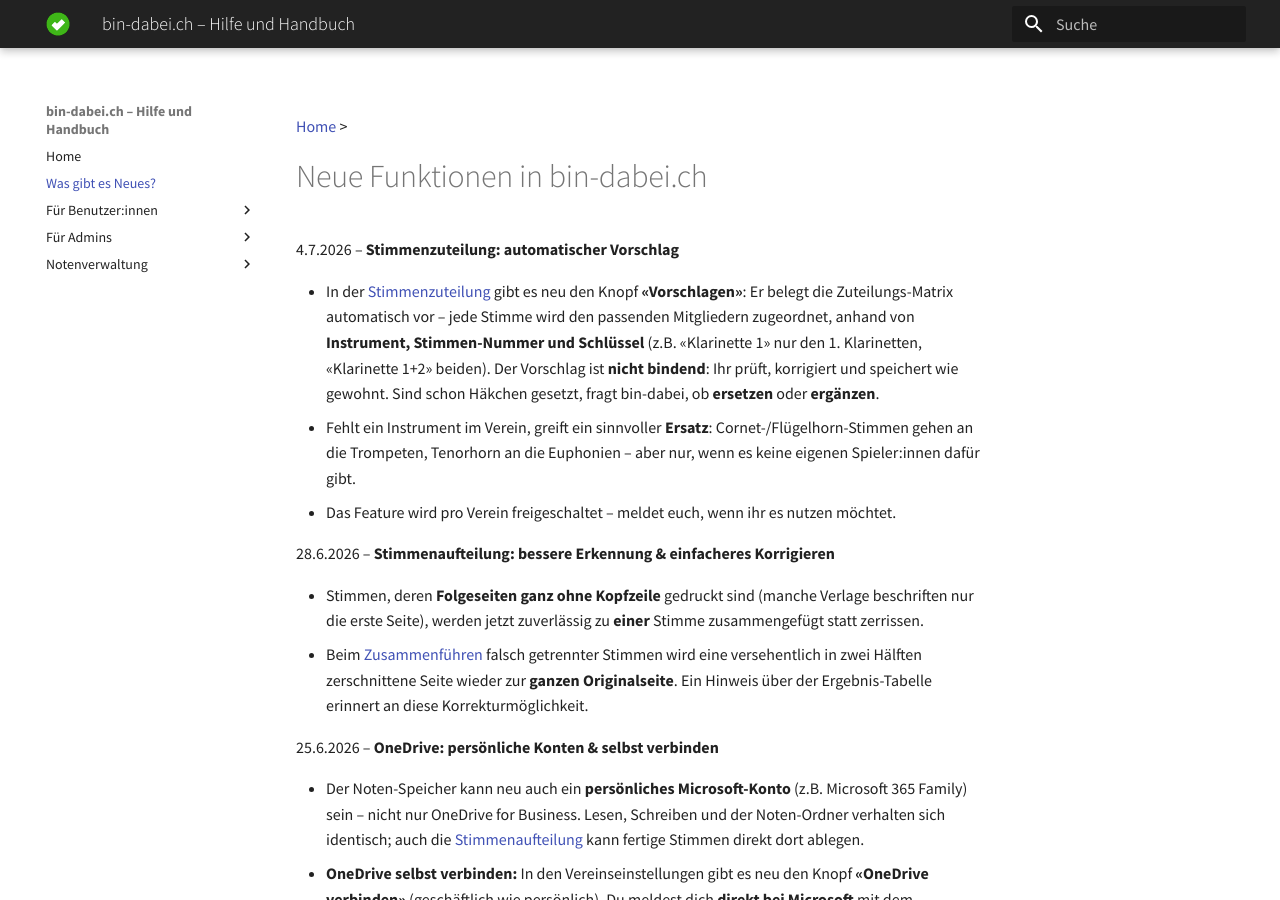
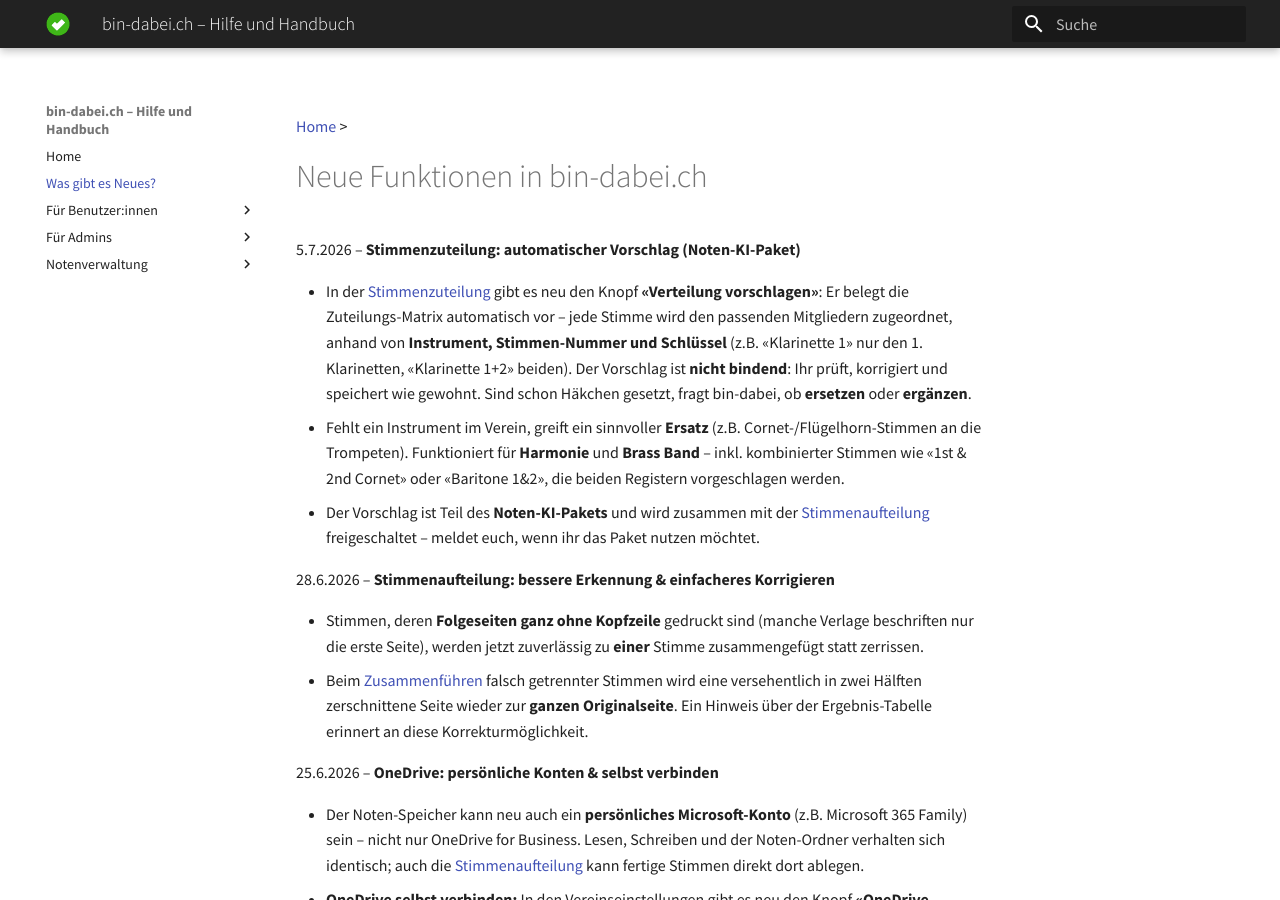
Before and after one commit to ritterg/bin-dabei-dokumentation, an MkDocs documentation site: the page built from docs/changelog.md, in a window 1280 px wide and 900 px high. Built offline with MkDocs 1.6.1 and Material for MkDocs 9.7.7, drawn with Linux system fonts in a browser that asks for light colours; some web fonts are replaced.

Commit message:
docs(noten): frame assignment suggestion as part of the AI notes package
Bundle the "Verteilung vorschlagen" feature with the AI scores tools
(activated together on request) in the changelog and stimmen-zuteilen,
correct the button label, and add brass-band support (abbreviations,
combined 1st&2nd parts).

Co-Authored-By: Claude Opus 4.8 (1M context) <noreply@anthropic.com>

```diff
--- a/docs/changelog.md
+++ b/docs/changelog.md
@@ -2,11 +2,11 @@
 
 # Neue Funktionen in bin-dabei.ch
 
-4.7.2026 – **Stimmenzuteilung: automatischer Vorschlag**
+5.7.2026 – **Stimmenzuteilung: automatischer Vorschlag (Noten-KI-Paket)**
 
-- In der [Stimmenzuteilung](/noten/stimmen-zuteilen) gibt es neu den Knopf **«Vorschlagen»**: Er belegt die Zuteilungs-Matrix automatisch vor – jede Stimme wird den passenden Mitgliedern zugeordnet, anhand von **Instrument, Stimmen-Nummer und Schlüssel** (z.B. «Klarinette 1» nur den 1. Klarinetten, «Klarinette 1+2» beiden). Der Vorschlag ist **nicht bindend**: Ihr prüft, korrigiert und speichert wie gewohnt. Sind schon Häkchen gesetzt, fragt bin-dabei, ob **ersetzen** oder **ergänzen**.
-- Fehlt ein Instrument im Verein, greift ein sinnvoller **Ersatz**: Cornet-/Flügelhorn-Stimmen gehen an die Trompeten, Tenorhorn an die Euphonien – aber nur, wenn es keine eigenen Spieler:innen dafür gibt.
-- Das Feature wird pro Verein freigeschaltet – meldet euch, wenn ihr es nutzen möchtet.
+- In der [Stimmenzuteilung](/noten/stimmen-zuteilen) gibt es neu den Knopf **«Verteilung vorschlagen»**: Er belegt die Zuteilungs-Matrix automatisch vor – jede Stimme wird den passenden Mitgliedern zugeordnet, anhand von **Instrument, Stimmen-Nummer und Schlüssel** (z.B. «Klarinette 1» nur den 1. Klarinetten, «Klarinette 1+2» beiden). Der Vorschlag ist **nicht bindend**: Ihr prüft, korrigiert und speichert wie gewohnt. Sind schon Häkchen gesetzt, fragt bin-dabei, ob **ersetzen** oder **ergänzen**.
+- Fehlt ein Instrument im Verein, greift ein sinnvoller **Ersatz** (z.B. Cornet-/Flügelhorn-Stimmen an die Trompeten). Funktioniert für **Harmonie** und **Brass Band** – inkl. kombinierter Stimmen wie «1st & 2nd Cornet» oder «Baritone 1&2», die beiden Registern vorgeschlagen werden.
+- Der Vorschlag ist Teil des **Noten-KI-Pakets** und wird zusammen mit der [Stimmenaufteilung](/noten/stimmenaufteilung) freigeschaltet – meldet euch, wenn ihr das Paket nutzen möchtet.
 
 28.6.2026 – **Stimmenaufteilung: bessere Erkennung & einfacheres Korrigieren**
 
```
Also changed, not shown: docs/noten/stimmen-zuteilen.md (+4 -1 lines).
